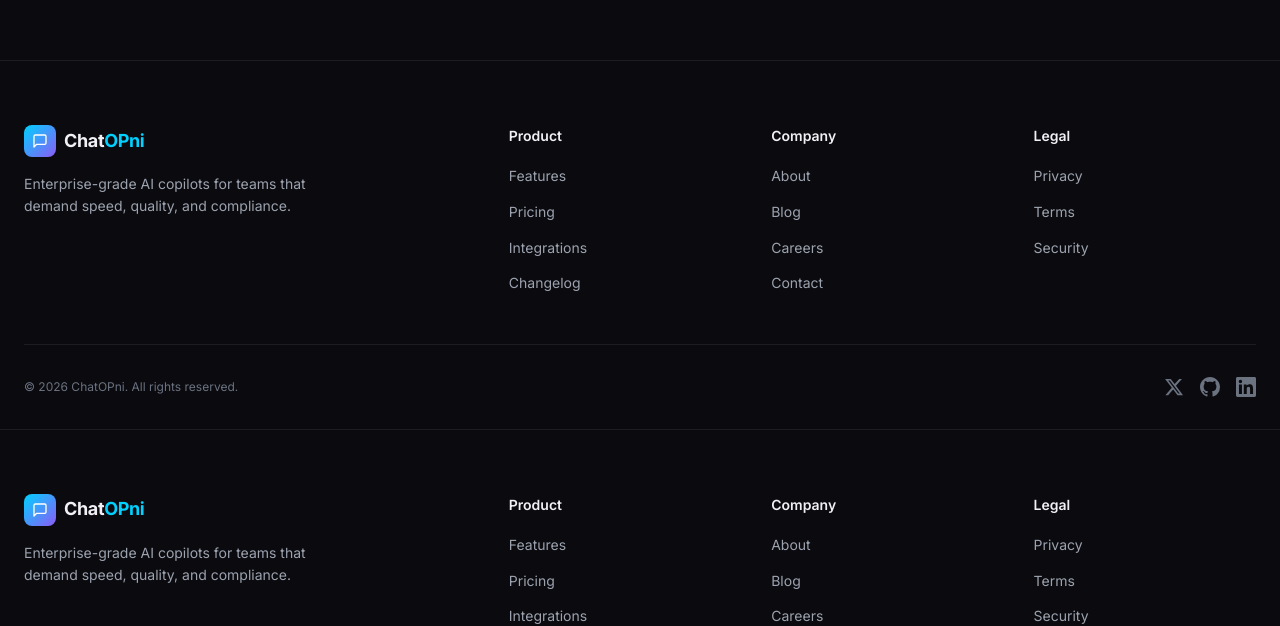
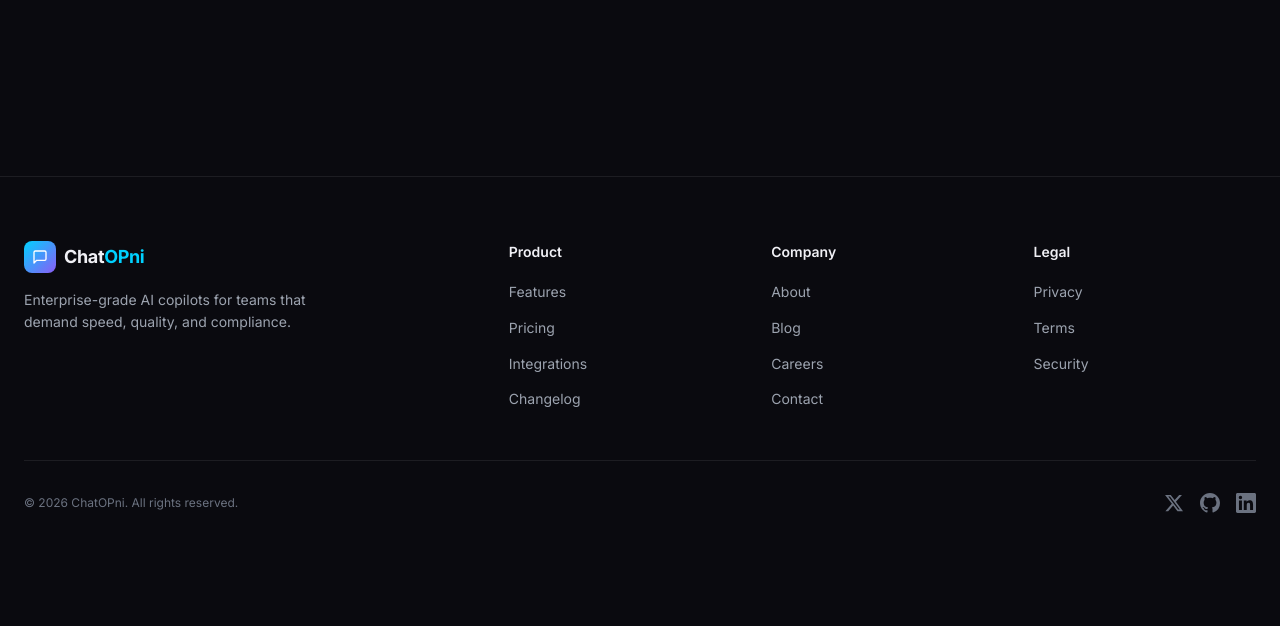
Before and after one commit to Jaclyn25/Chat-Open, an Angular app: page /features/1 in a window 1280 px wide. Shown: the part 624-1250 px from the top of the page. After the commit the page ends 1169 px from the top, so only its background shows below. Built offline with nearby package versions, Linux system fonts and the light colour scheme.

Commit message:
feat: enhance features explorer and detail pages

```diff
--- a/src/app/pages/feature-detail-page/feature-detail-page.html
+++ b/src/app/pages/feature-detail-page/feature-detail-page.html
@@ -78,5 +78,3 @@
     </div>
   }
 </main>
-
-<app-footer />
--- a/src/app/pages/feature-detail-page/feature-detail-page.ts
+++ b/src/app/pages/feature-detail-page/feature-detail-page.ts
@@ -4,13 +4,13 @@ import { ActivatedRoute, RouterLink } from '@angular/router';
 import { toSignal } from '@angular/core/rxjs-interop';
 import { FeatureService } from '../../services/feature.service';
 import { NavbarComponent } from '../../components/navbar/navbar';
-import { FooterComponent } from '../../components/footer/footer';
+
 import { CustomButtonComponent } from '../../components/shared/custom-button/custom-button';
 
 @Component({
   selector: 'app-feature-detail-page',
   standalone: true,
-  imports: [CommonModule, RouterLink, NavbarComponent, FooterComponent, CustomButtonComponent],
+  imports: [CommonModule, RouterLink, NavbarComponent, CustomButtonComponent],
   templateUrl: './feature-detail-page.html',
   styleUrl: './feature-detail-page.css',
   changeDetection: ChangeDetectionStrategy.OnPush
--- a/src/app/pages/features-explorer-page/features-explorer-page.html
+++ b/src/app/pages/features-explorer-page/features-explorer-page.html
@@ -31,5 +31,3 @@
     }
   </div>
 </main>
-
-<app-footer />
--- a/src/app/pages/features-explorer-page/features-explorer-page.ts
+++ b/src/app/pages/features-explorer-page/features-explorer-page.ts
@@ -3,12 +3,12 @@ import { CommonModule } from '@angular/common';
 import { RouterLink } from '@angular/router';
 import { FeatureService } from '../../services/feature.service';
 import { NavbarComponent } from '../../components/navbar/navbar';
-import { FooterComponent } from '../../components/footer/footer';
+
 
 @Component({
   selector: 'app-features-explorer-page',
   standalone: true,
-  imports: [CommonModule, RouterLink, NavbarComponent, FooterComponent],
+  imports: [CommonModule, RouterLink, NavbarComponent],
   templateUrl: './features-explorer-page.html',
   styleUrl: './features-explorer-page.css',
   changeDetection: ChangeDetectionStrategy.OnPush
```
